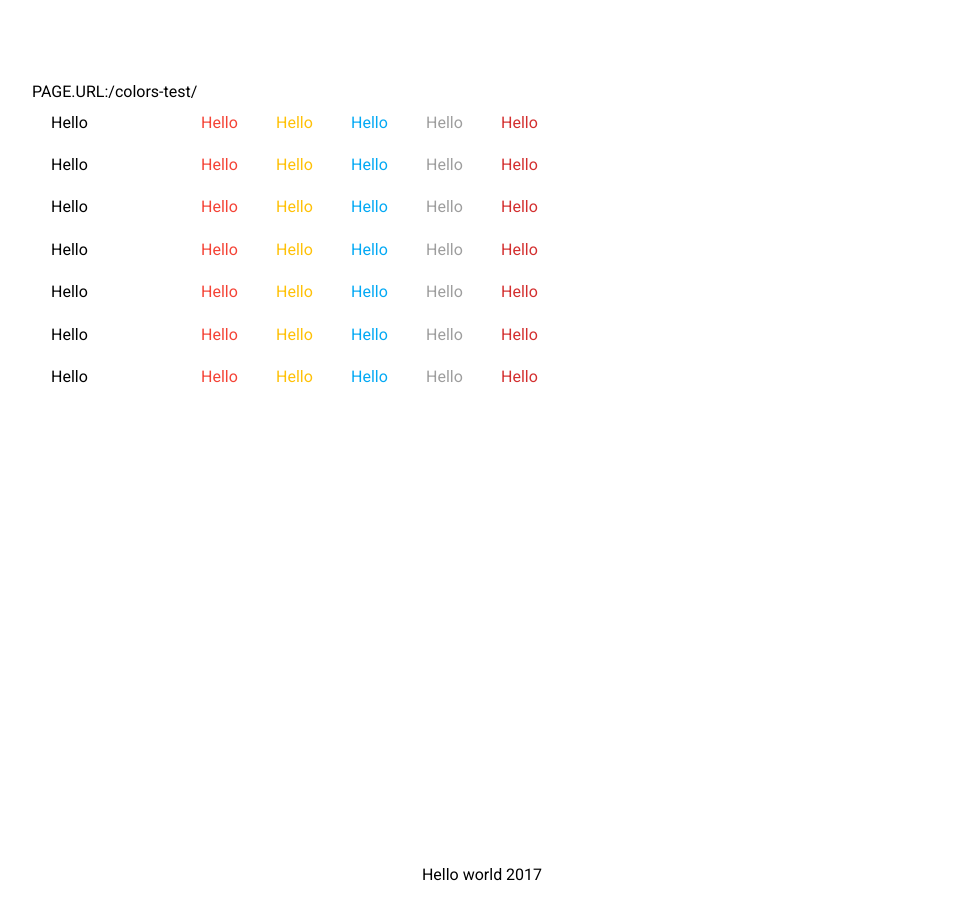
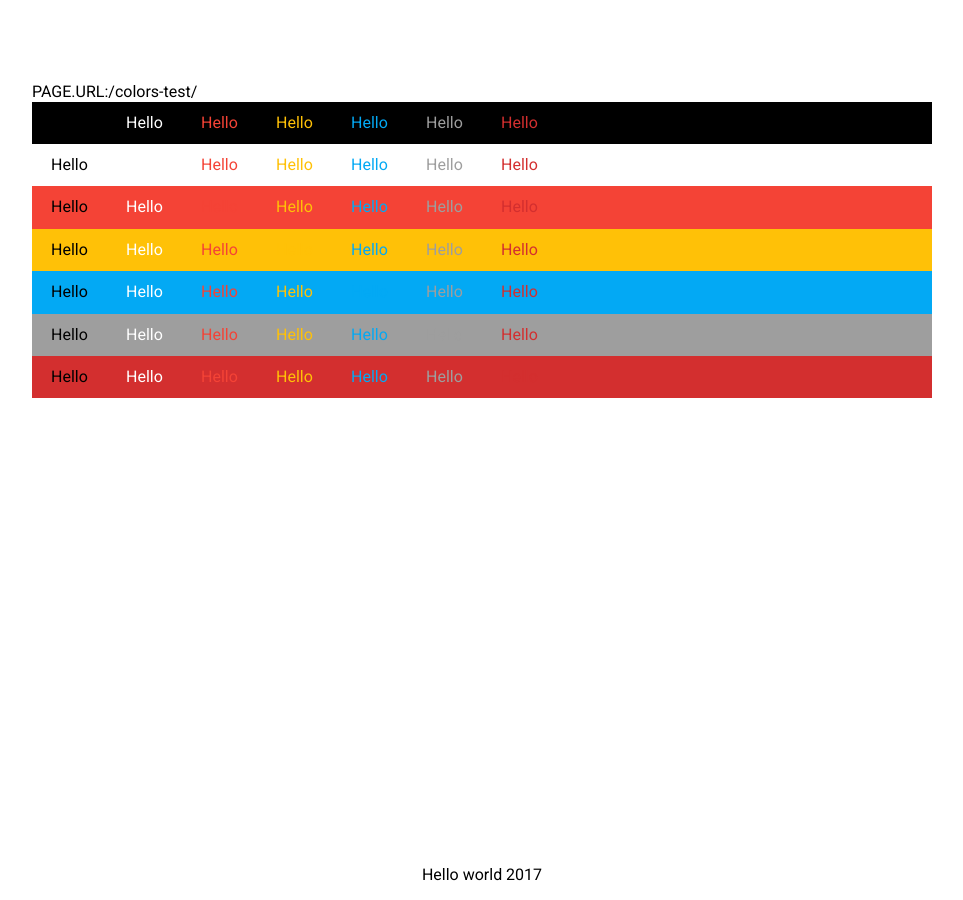
Before and after one commit to tumblenet/tumblenet-css, a Jekyll site: the page built from colors-test.html, in a window 1280 px wide. Shown: the whole page, without its empty margins (158-1121 px from the left). Built offline with Jekyll 4.4.1, drawn with Linux system fonts in a browser that asks for light colours.

Commit message:
Update colors-test.html

```diff
--- a/colors-test.html
+++ b/colors-test.html
@@ -3,7 +3,7 @@
 ---
 
  {% for backC in site.colors %}
-<div class="tn-row tn-block-{{backC.name}}">
+<div class="tn-row tn-element-{{backC.name}}">
  {% for textC in site.colors %}
  <div class="tn-col-1-12 tn-text-color-{{textC.name}}">
   <p>Hello</p>
```
